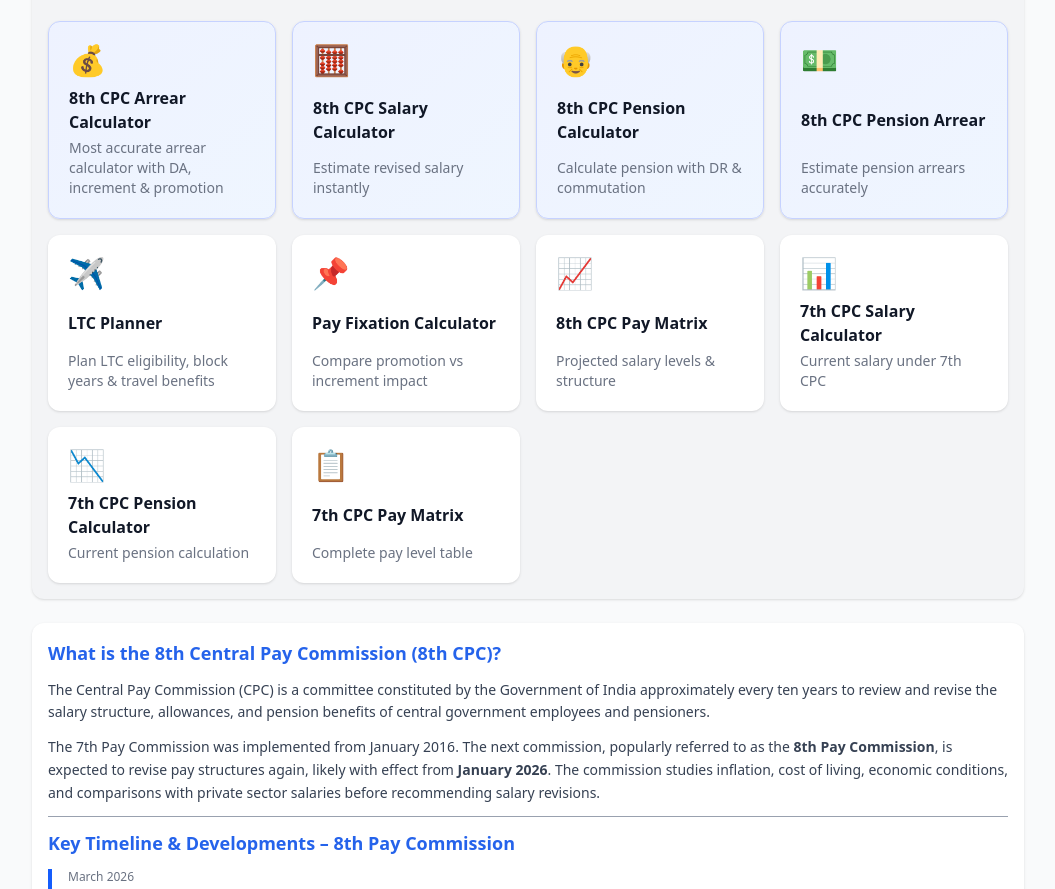
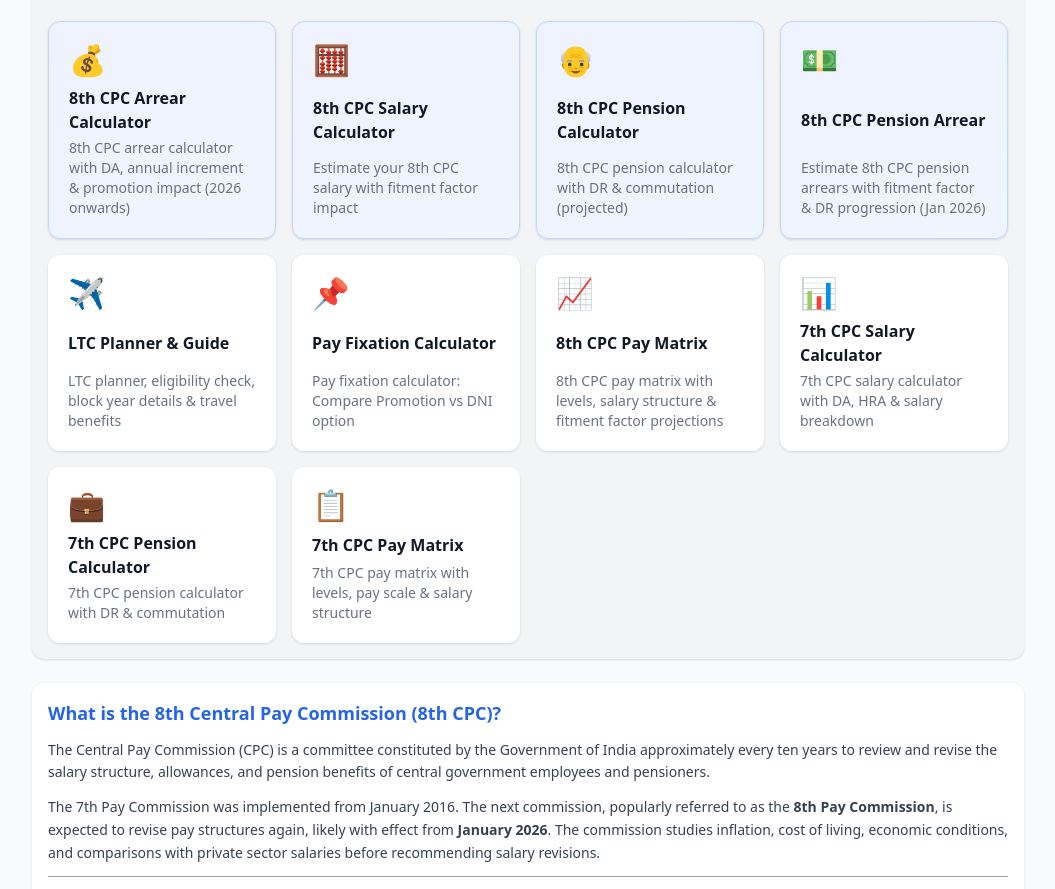
Before and after one commit to deepakkrcodes-sudo/8cpc-calculator, a Next.js app: page / in a window 1280 px wide. Shown: the part 1300-2189 px from the top of the page, without its empty margins (112-1167 px from the left). Built offline with nearby package versions, Linux system fonts and the light colour scheme.

Commit message:
updated the othertools section

```diff
--- a/components/tools/OtherToolsSection.js
+++ b/components/tools/OtherToolsSection.js
@@ -8,7 +8,7 @@ export default function OtherToolsSection() {
         // 🔥 TOP PRIORITY
         {
             title: "8th CPC Arrear Calculator",
-            desc: "Most accurate arrear calculator with DA, increment & promotion",
+            desc: "8th CPC arrear calculator with DA, annual increment & promotion impact (2026 onwards)",
             icon: "💰",
             link: "/8th-cpc-arrear-calculator",
             highlight: true
@@ -18,36 +18,38 @@ export default function OtherToolsSection() {
         // 🔥 SECONDARY
         {
             title: "8th CPC Salary Calculator",
-            desc: "Estimate revised salary instantly",
+            desc: "Estimate your 8th CPC salary with fitment factor impact",
             icon: "🧮",
             link: "/",
-            highlight :true
-        },
-        {
-            title: "8th CPC Pension Calculator",
-            desc: "Calculate pension with DR & commutation",
-            icon: "👴",
-            link: "/8th-cpc-pension-calculator",
-            highlight : true
-        },
-        {
-            title: "8th CPC Pension Arrear",
-            desc: "Estimate pension arrears accurately",
-            icon: "💵",
-            link: "/8th-cpc-pension-arrear",
-             highlight : true
+            highlight: true
         },
 
         {
-            title: "LTC Planner",
-            desc: "Plan LTC eligibility, block years & travel benefits",
+            title: "8th CPC Pension Calculator",
+            desc: "8th CPC pension calculator with DR & commutation (projected)",
+            icon: "👴",
+            link: "/8th-cpc-pension-calculator",
+            highlight: true
+        },
+
+        {
+            title: "8th CPC Pension Arrear",
+            desc: "Estimate 8th CPC pension arrears with fitment factor & DR progression (Jan 2026)",
+            icon: "💵",
+            link: "/8th-cpc-pension-arrear",
+            highlight: true
+        },
+
+        {
+            title: "LTC Planner & Guide",
+            desc: "LTC planner, eligibility check, block year details & travel benefits",
             icon: "✈️",
             link: "/ltc-planner",
             highlight: false
         },
         {
             title: "Pay Fixation Calculator",
-            desc: "Compare promotion vs increment impact",
+            desc: "Pay fixation calculator: Compare Promotion vs DNI option",
             icon: "📌",
             link: "/pay-fixation-calculator",
             highlight: false
@@ -56,25 +58,25 @@ export default function OtherToolsSection() {
         // 🔹 SUPPORT
         {
             title: "8th CPC Pay Matrix",
-            desc: "Projected salary levels & structure",
+            desc: "8th CPC pay matrix with levels, salary structure & fitment factor projections",
             icon: "📈",
             link: "/8th-cpc-pay-matrix"
         },
         {
             title: "7th CPC Salary Calculator",
-            desc: "Current salary under 7th CPC",
+            desc: "7th CPC salary calculator with DA, HRA & salary breakdown",
             icon: "📊",
             link: "/7th-cpc-calculator"
         },
         {
             title: "7th CPC Pension Calculator",
-            desc: "Current pension calculation",
-            icon: "📉",
+            desc: "7th CPC pension calculator with DR & commutation",
+            icon: "💼",
             link: "/7th-cpc-pension-calculator"
         },
         {
             title: "7th CPC Pay Matrix",
-            desc: "Complete pay level table",
+            desc: "7th CPC pay matrix with levels, pay scale & salary structure",
             icon: "📋",
             link: "/7th-cpc-pay-matrix"
         }
```
